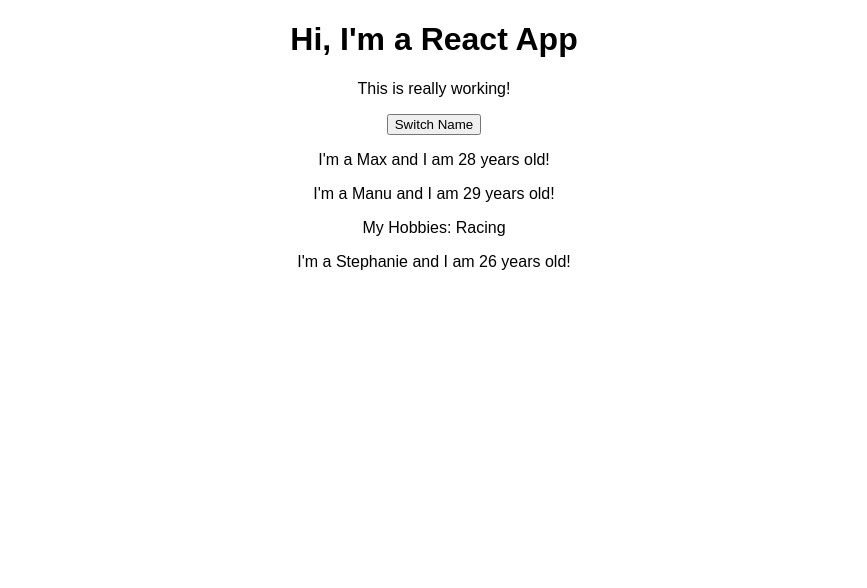
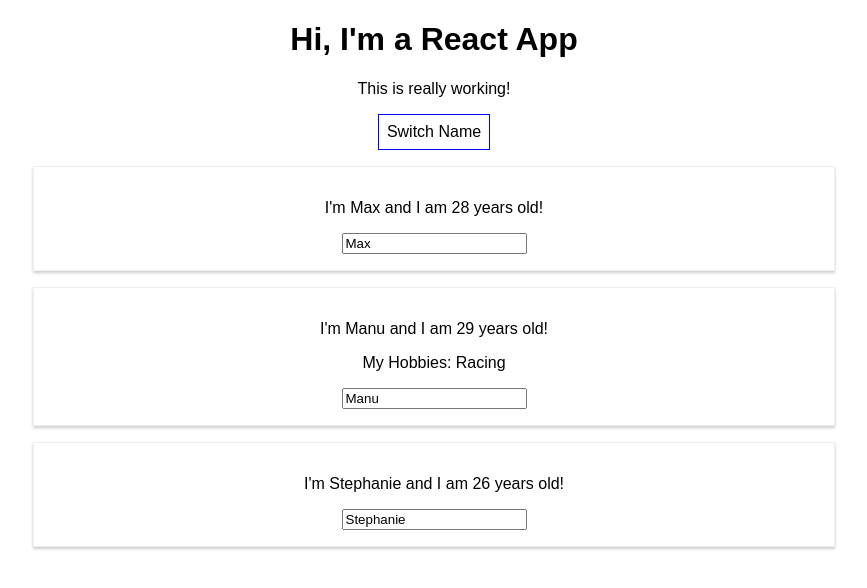
Before and after one commit to mizu444/first-react-app, a React (Create React App) app: page / in a window 1280 px wide. Shown: the top 588 px of the page, without its empty margins (206-1073 px from the left). Built offline with nearby package versions, Linux system fonts and the light colour scheme.

Commit message:
add onClick and styling

```diff
--- a/src/App.js
+++ b/src/App.js
@@ -1,35 +1,56 @@
-import React, { Component } from 'react';
-import './App.css';
-import Person from './Person/Person';
+import React, { Component } from "react";
+import "./App.css";
+import Person from "./Person/Person";
 
 class App extends Component {
   state = {
     persons: [
-      { name: 'Max', age: 28 },
-      { name: 'Manu', age: 29 },
-      { name: 'Stephanie', age: 26 }
+      { name: "Max", age: 28 },
+      { name: "Manu", age: 29 },
+      { name: "Stephanie", age: 26 },
     ],
-    otherState: 'some other value'
+    otherState: "some other value",
   };
 
-  switchNameHandler = () => {
+  switchNameHandler = (newName) => {
     // console.log('Was clicked!');
+    console.log(newName);
     // DON'T DO THIS: this.state.persons[0].name = 'Maximilian';
     this.setState({
       persons: [
-        { name: 'Maximilian', age: 28 },
-        { name: 'Manu', age: 29 },
-        { name: 'Stephanie', age: 27 }
-      ]
+        { name: newName, age: 28 },
+        { name: "Manu", age: 29 },
+        { name: "Stephanie", age: 27 },
+      ],
+    });
+  };
+
+  nameChangedHandler = (e) => {
+    this.setState({
+      persons: [
+        { name: "Max", age: 28 },
+        { name: e.target.value, age: 29 },
+        { name: "Stephanie", age: 26 },
+      ],
     });
   };
 
   render() {
+    const style = {
+      backgroundColor: "white",
+      font: "inherit",
+      border: "1px solid blue",
+      padding: "8px",
+      cursor: "pointer",
+    };
+
     return (
       <div className="App">
         <h1>Hi, I'm a React App</h1>
         <p>This is really working!</p>
-        <button onClick={this.switchNameHandler}>Switch Name</button>
+        <button style={style} onClick={() => this.switchNameHandler("Miro")}>
+          Switch Name
+        </button>
         <Person
           name={this.state.persons[0].name}
           age={this.state.persons[0].age}
@@ -37,6 +58,8 @@
         <Person
           name={this.state.persons[1].name}
           age={this.state.persons[1].age}
+          click={this.switchNameHandler.bind(this, "Max!")}
+          changed={this.nameChangedHandler}
         >
           My Hobbies: Racing
         </Person>
--- /dev/null
+++ b/src/Person/Person.css
@@ -0,0 +1,8 @@
+.Person {
+    width: 60%;
+    margin: 16px auto;
+    border: 1px solid #eee;
+    box-shadow: 0 2px 3px #ccc;
+    padding: 16px;
+    text-align: center;
+}
--- a/src/Person/Person.js
+++ b/src/Person/Person.js
@@ -1,12 +1,14 @@
 import React from "react";
+import "./Person.css";
 
 const person = (props) => {
   return (
-    <div>
-      <p>
-        I'm a {props.name} and I am {props.age} years old!
+    <div className="Person">
+      <p onClick={props.click}>
+        I'm {props.name} and I am {props.age} years old!
       </p>
       <p>{props.children}</p>
+      <input type="text" onChange={props.changed} value={props.name}></input>
     </div>
   );
 };
```
